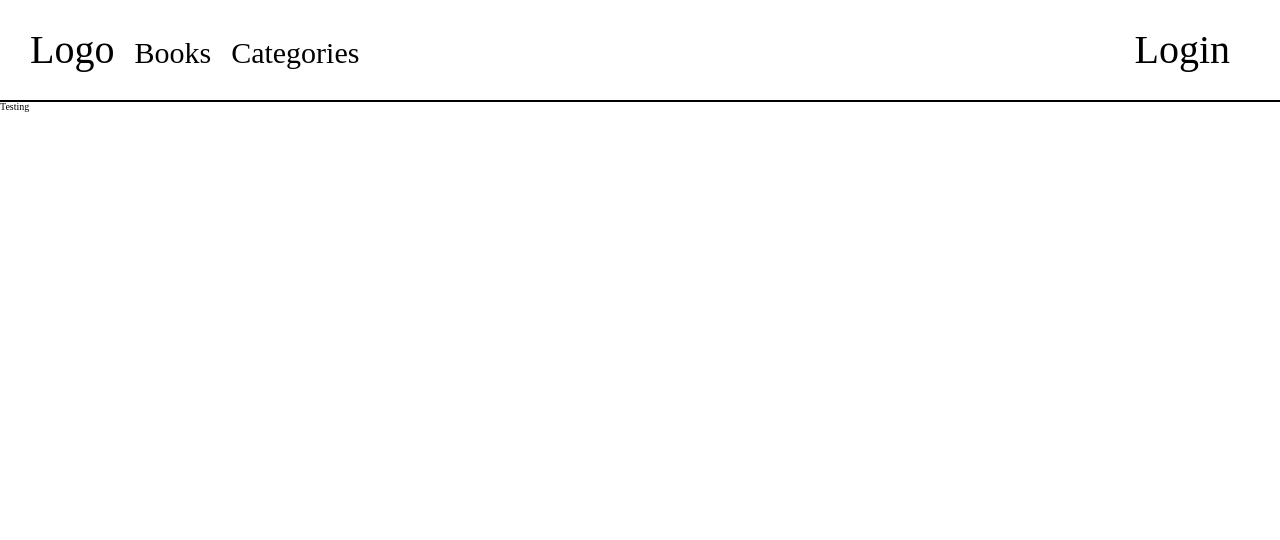
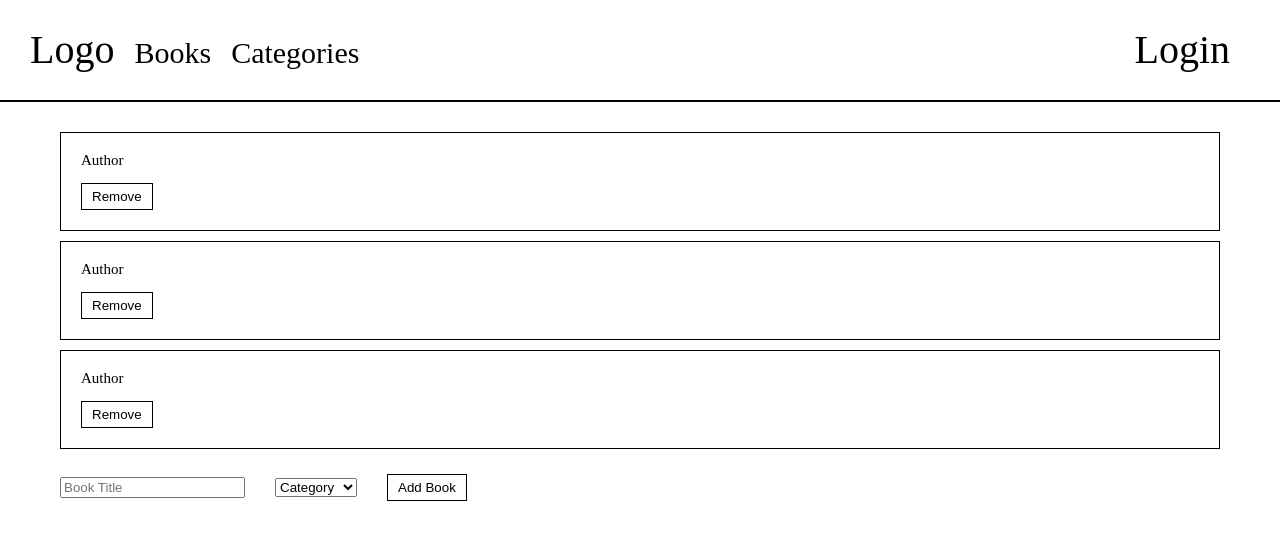
Before and after one commit to JohnFTitor/book-store, a React (Create React App) app: page / in a window 1280 px wide. Shown: the top 540 px of the page. Built offline with nearby package versions, Linux system fonts and the light colour scheme.

Commit message:
Create adding book form

```diff
--- a/package.json
+++ b/package.json
@@ -6,6 +6,7 @@
     "@testing-library/jest-dom": "^5.16.2",
     "@testing-library/react": "^12.1.3",
     "@testing-library/user-event": "^13.5.0",
+    "prop-types": "^15.8.1",
     "react": "^17.0.2",
     "react-dom": "^17.0.2",
     "react-redux": "^7.2.6",
--- /dev/null
+++ b/src/components/Book.js
@@ -0,0 +1,26 @@
+import React from 'react';
+import PropTypes from 'prop-types';
+
+const Book = (props) => {
+  const { title, category } = props;
+
+  return (
+    <li className="book">
+      <div className="info">
+        <p>{category}</p>
+        <h2>{title}</h2>
+        <p> Author </p>
+        <button type="button">
+          Remove
+        </button>
+      </div>
+    </li>
+  );
+};
+
+Book.propTypes = {
+  title: PropTypes.string.isRequired,
+  category: PropTypes.string.isRequired,
+};
+
+export default Book;
--- a/src/components/Books.js
+++ b/src/components/Books.js
@@ -1,12 +1,35 @@
 import React from 'react';
+import '../styles/books.scss';
+import Book from './Book';
 
 const Books = () => {
-  const test = 'Here for linters';
-  console.log(test);
+  const test = {
+    title: '',
+    category: '',
+  };
 
   return (
-    <div className="books">
-      <h1> Testing </h1>
+    <div className="books-page">
+      <ul className="books-container">
+        <Book title={test.title} category={test.category} />
+        <Book title={test.title} category={test.category} />
+        <Book title={test.title} category={test.category} />
+      </ul>
+      <form>
+        <label htmlFor="book-title">
+          <input id="book-title" name="bookTitle" type="text" placeholder="Book Title" />
+        </label>
+        <label htmlFor="category-select">
+          <select id="category-select" name="category">
+            <option disabled selected> Category </option>
+            <option value="fiction"> Fiction </option>
+            <option value="action"> Action </option>
+            <option value="suspense"> Suspense </option>
+            <option value="Romance"> Romance </option>
+          </select>
+        </label>
+        <button type="submit"> Add Book </button>
+      </form>
     </div>
   );
 };
--- /dev/null
+++ b/src/styles/books.scss
@@ -0,0 +1,29 @@
+.books-page {
+  padding: 30px 60px;
+
+  button {
+    margin-top: 15px;
+    padding: 5px 10px;
+    border: 1px solid black;
+  }
+}
+
+.book {
+  padding: 20px;
+  margin-bottom: 10px;
+  border: 1px solid black;
+
+  p {
+    font-size: 1.5rem;
+  }
+
+  h2 {
+    font-size: 3rem;
+  }
+}
+
+form {
+  display: flex;
+  gap: 30px;
+  align-items: baseline;
+}
--- a/src/styles/index.scss
+++ b/src/styles/index.scss
@@ -20,3 +20,7 @@ main {
   grid-area: main-content;
   overflow-y: auto;
 }
+
+button:hover {
+  cursor: pointer;
+}
```
Also changed, not shown: 1 other file (tests, documents, lock files or other folders).
